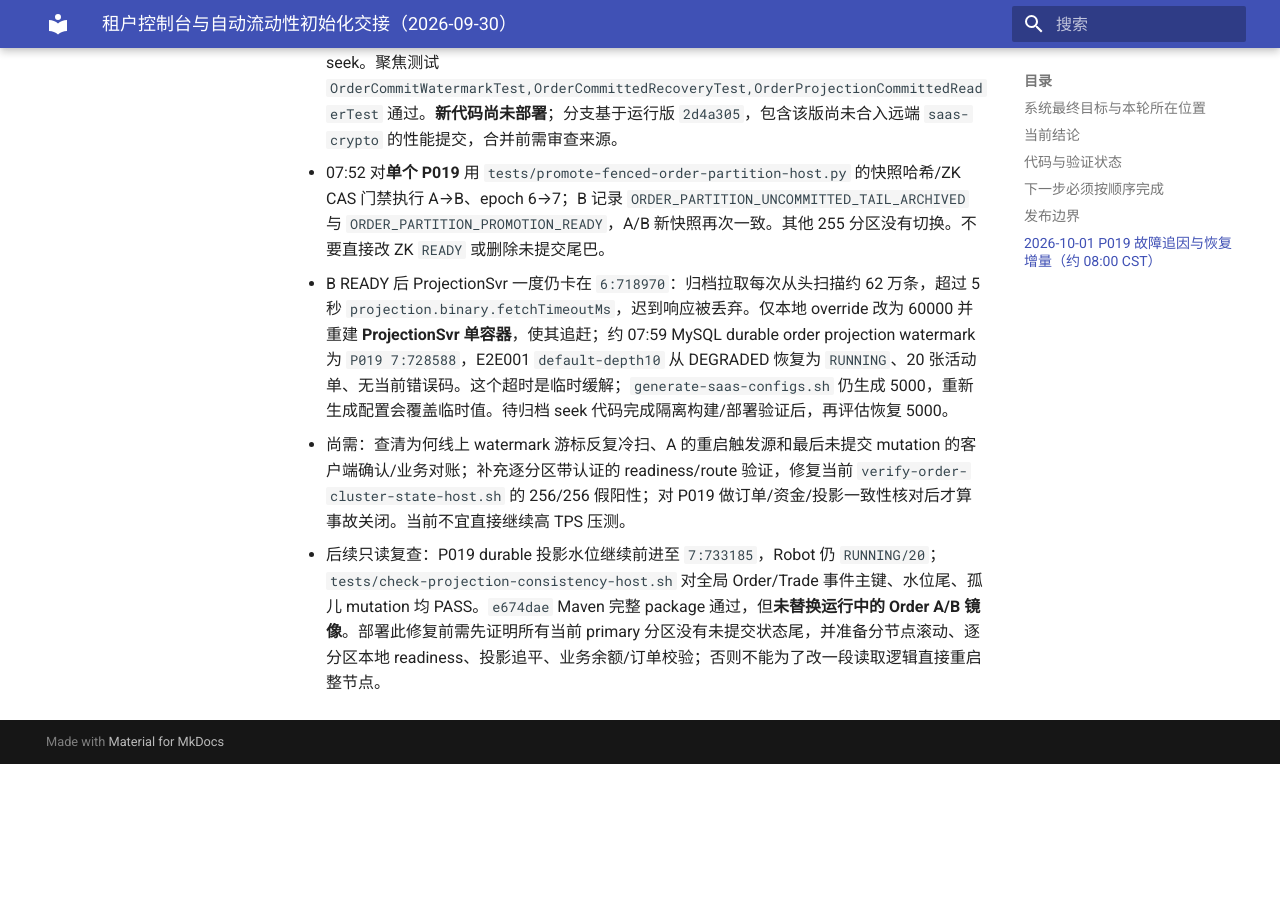
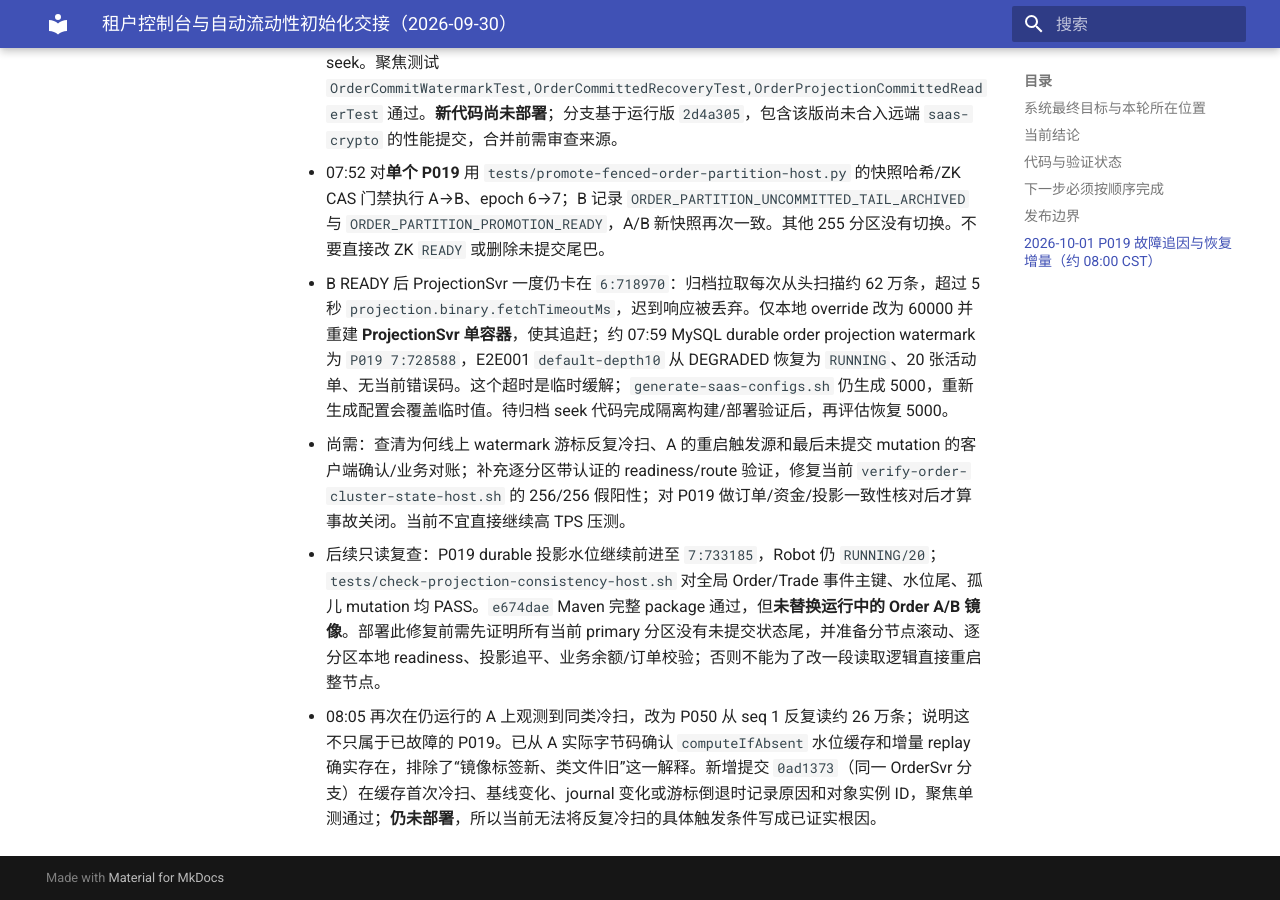
Before and after one commit to bliplink/dc-quant-deploy, an MkDocs documentation site: the page built from docs/TENANT_LIQUIDITY_HANDOFF_20260930.zh-CN.md, in a window 1280 px wide and 900 px high, scrolled down 4053 px. Built offline with MkDocs 1.6.1 and Material for MkDocs 9.7.7, drawn with Linux system fonts in a browser that asks for light colours; before the commit the page ends 4817 px from its top, so only the background shows below that.

Commit message:
docs: record repeated P050 cold scans and bytecode check

```diff
--- a/docs/TENANT_LIQUIDITY_HANDOFF_20260930.zh-CN.md
+++ b/docs/TENANT_LIQUIDITY_HANDOFF_20260930.zh-CN.md
@@ -53,3 +53,4 @@ OpenTradingCore 的目标不是只交付交易页面或做市机器人，而是
 - B READY 后 ProjectionSvr 一度仍卡在 `6:718970`：归档拉取每次从头扫描约 62 万条，超过 5 秒 `projection.binary.fetchTimeoutMs`，迟到响应被丢弃。仅本地 override 改为 60000 并重建 **ProjectionSvr 单容器**，使其追赶；约 07:59 MySQL durable order projection watermark 为 `P019 7:728588`，E2E001 `default-depth10` 从 DEGRADED 恢复为 `RUNNING`、20 张活动单、无当前错误码。这个超时是临时缓解；`generate-saas-configs.sh` 仍生成 5000，重新生成配置会覆盖临时值。待归档 seek 代码完成隔离构建/部署验证后，再评估恢复 5000。
 - 尚需：查清为何线上 watermark 游标反复冷扫、A 的重启触发源和最后未提交 mutation 的客户端确认/业务对账；补充逐分区带认证的 readiness/route 验证，修复当前 `verify-order-cluster-state-host.sh` 的 256/256 假阳性；对 P019 做订单/资金/投影一致性核对后才算事故关闭。当前不宜直接继续高 TPS 压测。
 - 后续只读复查：P019 durable 投影水位继续前进至 `7:733185`，Robot 仍 `RUNNING/20`；`tests/check-projection-consistency-host.sh` 对全局 Order/Trade 事件主键、水位尾、孤儿 mutation 均 PASS。`e674dae` Maven 完整 package 通过，但**未替换运行中的 Order A/B 镜像**。部署此修复前需先证明所有当前 primary 分区没有未提交状态尾，并准备分节点滚动、逐分区本地 readiness、投影追平、业务余额/订单校验；否则不能为了改一段读取逻辑直接重启整节点。
+- 08:05 再次在仍运行的 A 上观测到同类冷扫，改为 P050 从 seq 1 反复读约 26 万条；说明这不只属于已故障的 P019。已从 A 实际字节码确认 `computeIfAbsent` 水位缓存和增量 replay 确实存在，排除了“镜像标签新、类文件旧”这一解释。新增提交 `0ad1373`（同一 OrderSvr 分支）在缓存首次冷扫、基线变化、journal 变化或游标倒退时记录原因和对象实例 ID，聚焦单测通过；**仍未部署**，所以当前无法将反复冷扫的具体触发条件写成已证实根因。
```
